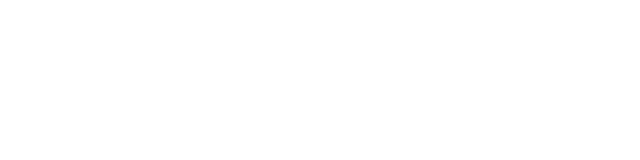
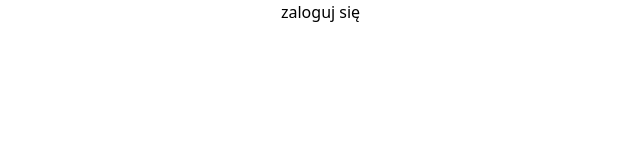
Before and after one commit to kvbakwk/gringott., a Next.js app: page /logowanie in a window 1280 px wide. Shown: the top 160 px of the page, without its empty margins (181-821 px from the left). Built offline with nearby package versions, Linux system fonts and the light colour scheme.

Commit message:
utworzenie formularza logowania

```diff
--- a/src/app/(auth)/logowanie/page.tsx
+++ b/src/app/(auth)/logowanie/page.tsx
@@ -1,7 +1,13 @@
+import LoginPage from "@components/LoginPage";
+
 export const metadata = {
   title: "gringott | logowanie",
 };
 
 export default function Page() {
-  return <></>;
+  return (
+    <div>
+      <LoginPage />
+    </div>
+  );
 }
--- /dev/null
+++ b/src/components/Form.tsx
@@ -0,0 +1,7 @@
+export default function Form(handleAction) {
+    return (
+        <form action={handleAction}>
+
+        </form>
+    );
+}
--- /dev/null
+++ b/src/components/LoginPage.tsx
@@ -0,0 +1,20 @@
+'use client'
+
+export default function LoginPage() {
+
+  const handleSubmit = (formData: FormData) => {
+    const email = formData.get('email');
+    const password = formData.get('password');
+    console.log(email, password);
+  }
+
+  return (
+    <div>
+      <form action={handleSubmit}>
+        <input type="text" name="email" id="email" />
+        <input type="password" name="password" id="password" />
+        <input type="submit" value="zaloguj się" />
+      </form>
+    </div>
+  );
+}
```
